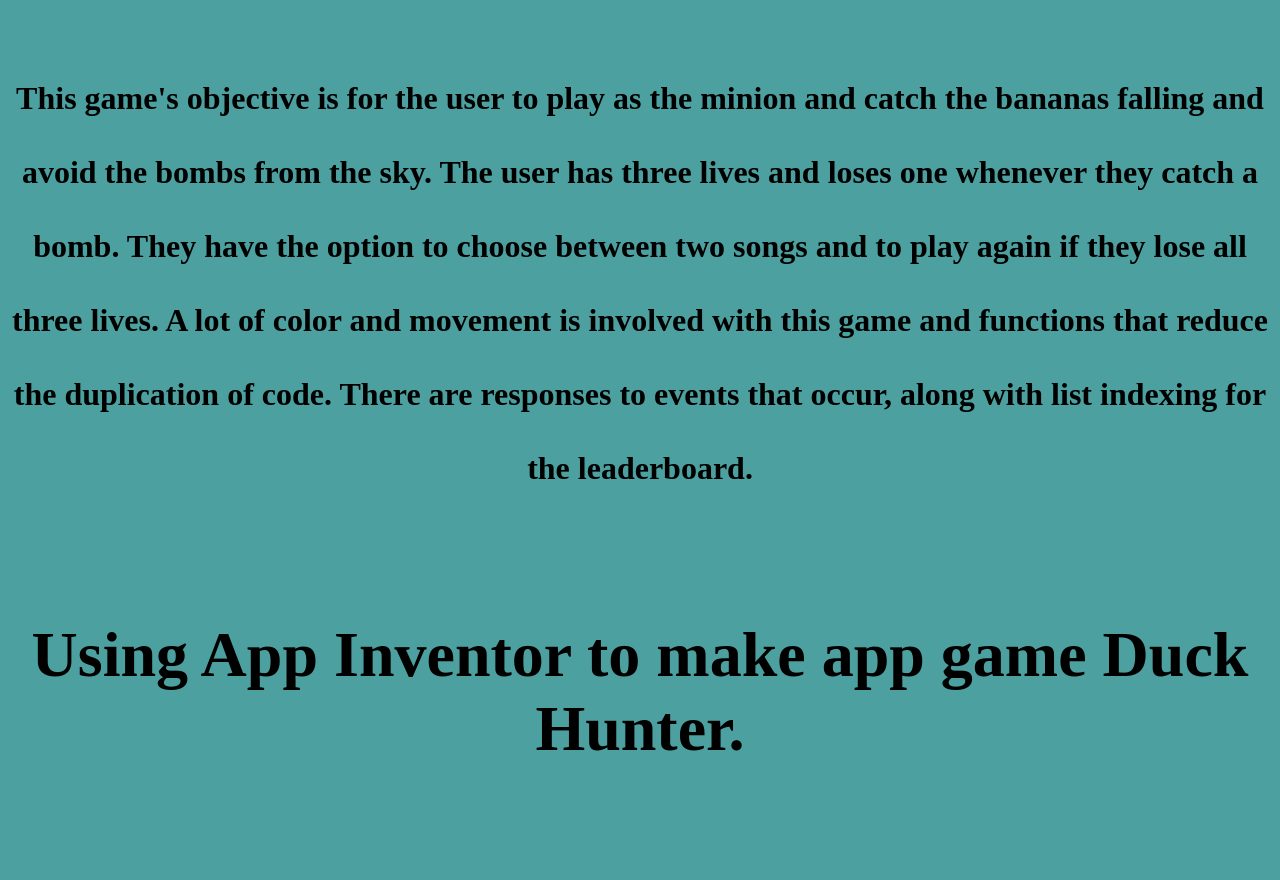
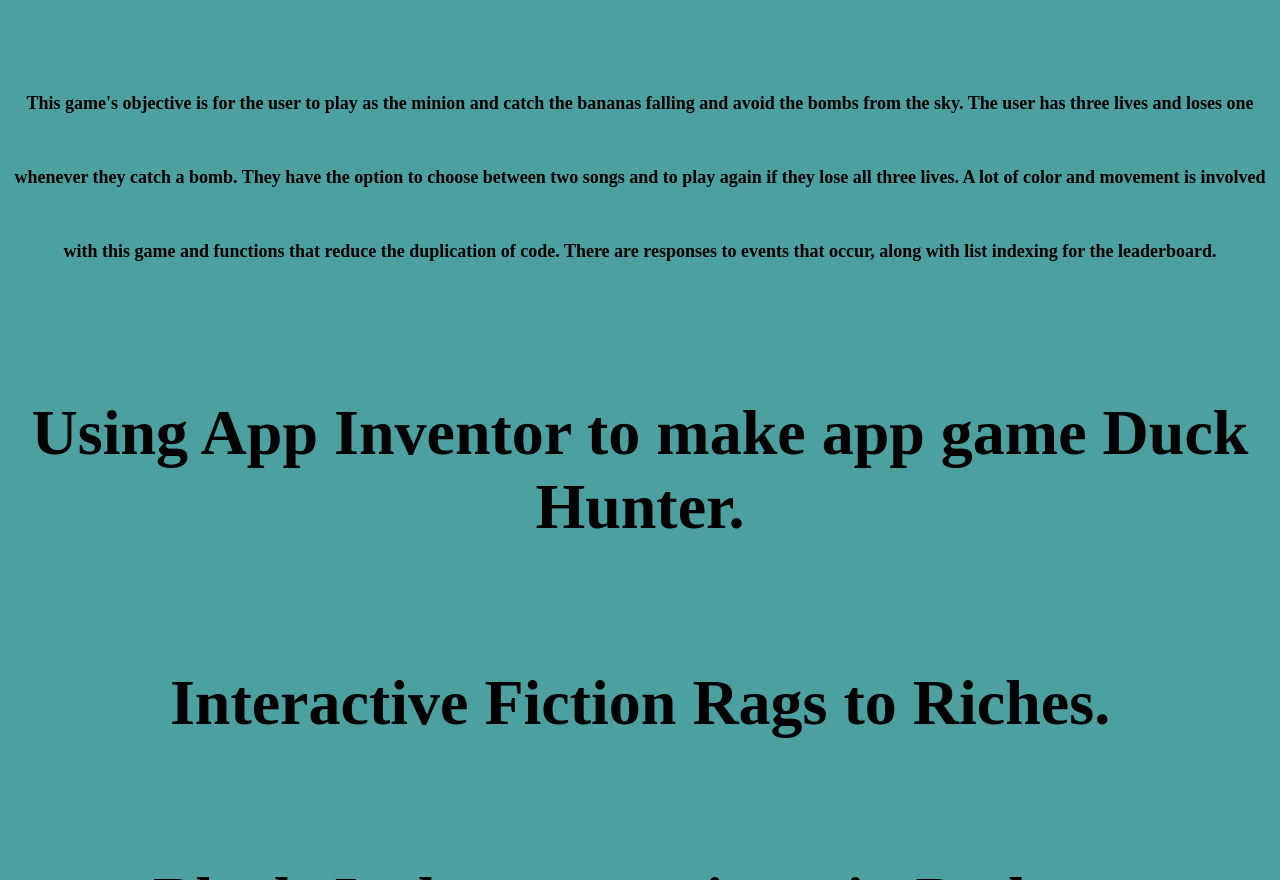
Before and after one commit to andrewhlee05/Website, a plain HTML site: page portfolio.html in a window 1280 px wide. Shown: the part 1339-2219 px from the top of the page. Drawn offline with Linux system fonts and the light colour scheme.

Commit message:
release23

```diff
--- a/portfolio.html
+++ b/portfolio.html
@@ -17,7 +17,7 @@
     <br>
     <h1>   Banana Catch 1.2.5 Project</h1>
     <img src ="banana.png" height "250">
-	<h1><font size="6"> This game's objective is for the user to play as the minion and catch the bananas falling and avoid the bombs from the sky. The user has three lives and loses one whenever they catch a bomb. They have the option to choose between two songs and to play again if they lose all three lives. A lot of color and movement is involved with this game and functions that reduce the duplication of code. There are responses to events that occur, along with list indexing for the leaderboard.</font> </h1>
+	<h1><font size="4"> This game's objective is for the user to play as the minion and catch the bananas falling and avoid the bombs from the sky. The user has three lives and loses one whenever they catch a bomb. They have the option to choose between two songs and to play again if they lose all three lives. A lot of color and movement is involved with this game and functions that reduce the duplication of code. There are responses to events that occur, along with list indexing for the leaderboard.</font> </h1>
 	<br>
     <h1>   Using App Inventor to make app game Duck Hunter.</h1>
     <br>
```
